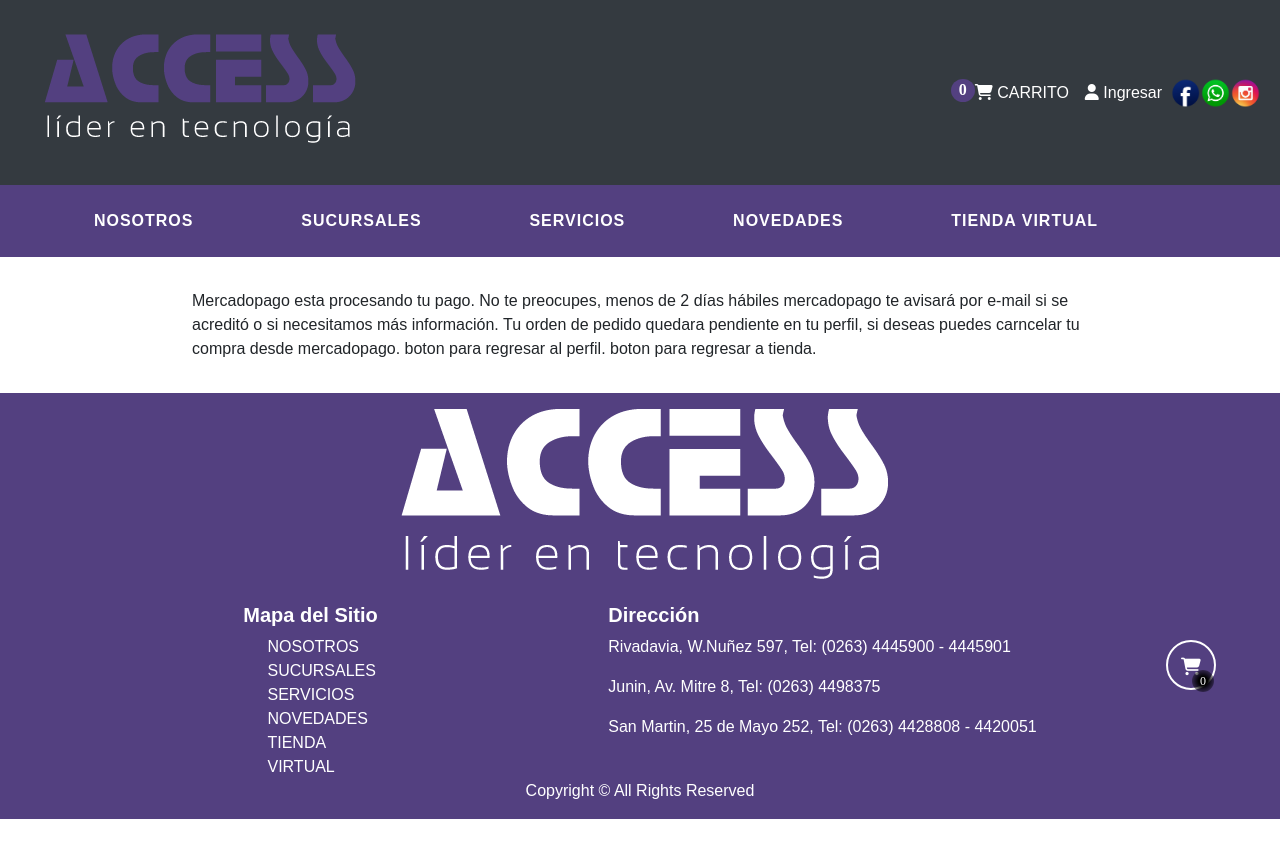
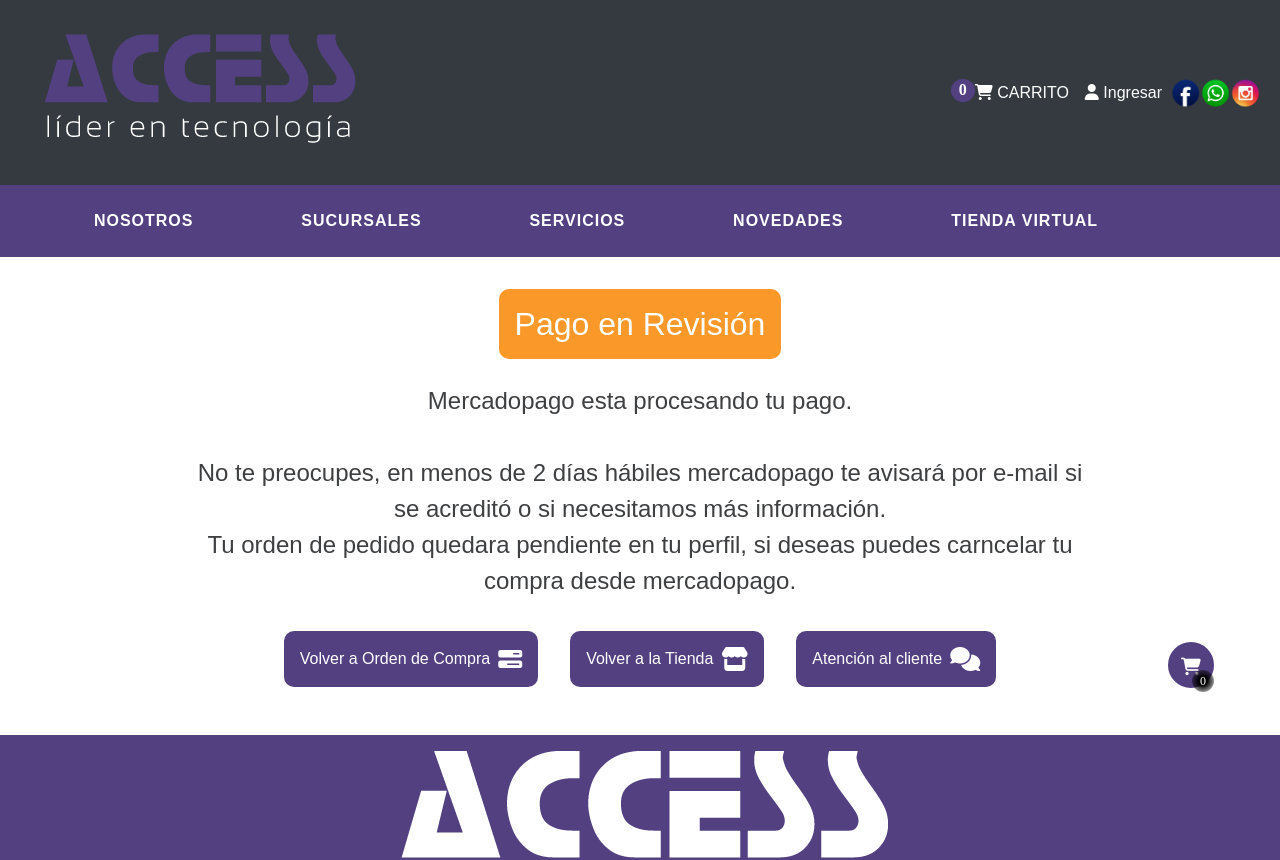
Before and after one commit to juampibastias/ACCESS-TIENDA-TEST, a Next.js app: page /pendingPage in a window 1280 px wide. Shown: the top 860 px of the page. Before the commit the page ends 819 px from the top, so only its background shows below. Built offline with nearby package versions, Linux system fonts and the light colour scheme; no server answers; a web font is replaced by a local one.

Commit message:
tocando cart

```diff
--- a/pages/cart.js
+++ b/pages/cart.js
@@ -7,9 +7,7 @@ import { getData, postData } from "../utils/fetchData";
 import { useRouter } from "next/router";
 import Image from "next/image";
 import pibeDeFondo from "../public/images/pibeDeFondo.png";
-import axios from 'axios'
-
-
+import axios from "axios";
 
 //Variables para axios mercadopago
 let itemMp;
@@ -110,7 +108,7 @@ const Cart = () => {
     }
     //llamada a api de mercadopago
     axios
-      .post("https://morning-citadel-17524.herokuapp.com/payment", {
+      .post("http://localhost:3001/payment", {
         data: itemMpArray,
         headers: {
           "Content-Type": "application/json",
--- a/pages/pendingPage.js
+++ b/pages/pendingPage.js
@@ -2,6 +2,7 @@ import React from "react";
 import Head from "next/head";
 
 export const pendingPage = () => {
+
   return (
     <div className=" contenedor-nosotros ">
       <Head>
@@ -9,14 +10,26 @@ export const pendingPage = () => {
         <link rel='shortcut icon' href='/images/favicon.ico'></link>
       </Head>
 
-      <div className="contenedor-texto">
-        Mercadopago esta procesando tu pago.
-        No te preocupes, menos de 2 días hábiles mercadopago te avisará por e-mail si se acreditó o si necesitamos más información.
-
+      <div className="contenedor-texto mp-pending">
+        <h2>Pago en Revisión</h2>
+      <p>
+      Mercadopago esta procesando tu pago.<br/> <br/>
+        No te preocupes, en menos de 2 días hábiles mercadopago te avisará por e-mail si se acreditó o si necesitamos más información.
+<br/>
         Tu orden de pedido quedara pendiente en tu perfil, si deseas puedes carncelar tu compra desde mercadopago.
 
-        boton para regresar al perfil.
-        boton para regresar a tienda.
+
+      </p>
+      <div className="contenedor-botones">
+        <a href="/profile">Volver a Orden de Compra <i class="fa fa-tasks"></i></a>
+        <a href="/profile">Volver a la Tienda <i class="fa fa-store"></i></a>
+
+
+
+        <a onClick={()=>{
+          alert("lo sentimos, de momento no hay operadores disponibles")
+        }}>Atención al cliente <i class="fa fa-comments"></i></a>
+        </div>
       </div>
     </div>
   );
--- a/styles/globals.css
+++ b/styles/globals.css
@@ -1742,6 +1742,132 @@ a {
      object-position: center;
 }
 
+.mp-error {
+  display: -webkit-box;
+  display: -ms-flexbox;
+  display: flex;
+  -webkit-box-orient: vertical;
+  -webkit-box-direction: normal;
+      -ms-flex-direction: column;
+          flex-direction: column;
+  -webkit-box-align: center;
+      -ms-flex-align: center;
+          align-items: center;
+}
+
+.mp-error h2 {
+  color: white;
+  background-color: #eb4545;
+  padding: 1rem;
+  border-radius: 10px;
+  width: -webkit-max-content;
+  width: -moz-max-content;
+  width: max-content;
+}
+
+.mp-error .contenedor-botones {
+  display: -webkit-box;
+  display: -ms-flexbox;
+  display: flex;
+  -webkit-box-orient: horizontal;
+  -webkit-box-direction: normal;
+      -ms-flex-direction: row;
+          flex-direction: row;
+}
+
+.mp-error .contenedor-botones a {
+  margin: 1rem;
+  padding: 1rem;
+  border-radius: 10px;
+  background-color: #534080;
+  color: white;
+  display: -webkit-box;
+  display: -ms-flexbox;
+  display: flex;
+  -webkit-box-orient: horizontal;
+  -webkit-box-direction: normal;
+      -ms-flex-direction: row;
+          flex-direction: row;
+  -ms-flex-wrap: nowrap;
+      flex-wrap: nowrap;
+  -webkit-box-align: center;
+      -ms-flex-align: center;
+          align-items: center;
+}
+
+.mp-error .contenedor-botones a:hover {
+  cursor: pointer;
+  background-color: #8268c1;
+}
+
+.mp-error .contenedor-botones a i {
+  padding-left: 0.5rem;
+  font-size: 1.5rem;
+}
+
+.mp-pending {
+  display: -webkit-box;
+  display: -ms-flexbox;
+  display: flex;
+  -webkit-box-orient: vertical;
+  -webkit-box-direction: normal;
+      -ms-flex-direction: column;
+          flex-direction: column;
+  -webkit-box-align: center;
+      -ms-flex-align: center;
+          align-items: center;
+}
+
+.mp-pending h2 {
+  color: white;
+  background-color: #fa9829;
+  padding: 1rem;
+  border-radius: 10px;
+  width: -webkit-max-content;
+  width: -moz-max-content;
+  width: max-content;
+}
+
+.mp-pending .contenedor-botones {
+  display: -webkit-box;
+  display: -ms-flexbox;
+  display: flex;
+  -webkit-box-orient: horizontal;
+  -webkit-box-direction: normal;
+      -ms-flex-direction: row;
+          flex-direction: row;
+}
+
+.mp-pending .contenedor-botones a {
+  margin: 1rem;
+  padding: 1rem;
+  border-radius: 10px;
+  background-color: #534080;
+  color: white;
+  display: -webkit-box;
+  display: -ms-flexbox;
+  display: flex;
+  -webkit-box-orient: horizontal;
+  -webkit-box-direction: normal;
+      -ms-flex-direction: row;
+          flex-direction: row;
+  -ms-flex-wrap: nowrap;
+      flex-wrap: nowrap;
+  -webkit-box-align: center;
+      -ms-flex-align: center;
+          align-items: center;
+}
+
+.mp-pending .contenedor-botones a:hover {
+  cursor: pointer;
+  background-color: #8268c1;
+}
+
+.mp-pending .contenedor-botones a i {
+  padding-left: 0.5rem;
+  font-size: 1.5rem;
+}
+
 .botonera {
   display: -webkit-box;
   display: -ms-flexbox;
--- a/styles/globals.scss
+++ b/styles/globals.scss
@@ -1434,6 +1434,95 @@ a {
     }
 }
 
+//FailurePage
+.mp-error {
+    display: flex;
+    flex-direction: column;
+    align-items: center;
+
+    h2 {
+        color: white;
+        background-color: rgb(235, 69, 69);
+        padding: 1rem;
+        border-radius: 10px;
+        width: max-content;
+    }
+
+    .contenedor-botones {
+        display: flex;
+        flex-direction: row;
+
+        a {
+            margin: 1rem;
+
+            padding: 1rem;
+            border-radius: 10px;
+            background-color: $color-2;
+            color: white;
+            display: flex;
+            flex-direction: row;
+            flex-wrap: nowrap;
+            align-items: center;
+
+            &:hover {
+                cursor: pointer;
+                background-color: $color-2-2;
+
+            }
+
+            i {
+                padding-left: 0.5rem;
+                font-size: 1.5rem;
+            }
+        }
+    }
+}
+
+.mp-pending {
+    display: flex;
+    flex-direction: column;
+    align-items: center;
+
+    h2 {
+        color: white;
+        background-color: rgb(250, 152, 41);
+        padding: 1rem;
+        border-radius: 10px;
+        width: max-content;
+    }
+
+    .contenedor-botones {
+        display: flex;
+        flex-direction: row;
+
+        a {
+            margin: 1rem;
+
+            padding: 1rem;
+            border-radius: 10px;
+            background-color: $color-2;
+            color: white;
+            display: flex;
+            flex-direction: row;
+            flex-wrap: nowrap;
+            align-items: center;
+
+            &:hover {
+                cursor: pointer;
+                background-color: $color-2-2;
+
+            }
+
+            i {
+                padding-left: 0.5rem;
+                font-size: 1.5rem;
+            }
+        }
+    }
+}
+
+
+
 //BOTONES VARIOS
 .botonera {
     display: flex;
```
Also changed, not shown: pages/failurePage.js (+15 -2 lines), pages/index.js (+0 -7 lines), 1 other file (tests, documents, lock files or other folders).
